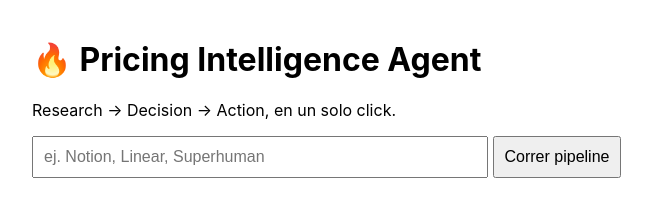
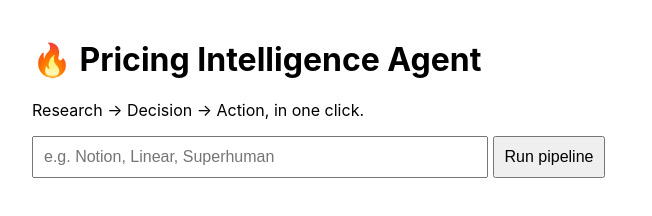
Before and after one commit to henrygr1004/pricing-agent, a website: page public/index.html in a window 1280 px wide. Shown: the whole page, without its empty margins (248-900 px from the left). Drawn offline with Linux system fonts and the light colour scheme.

Commit message:
translate UI to English

```diff
--- a/public/index.html
+++ b/public/index.html
@@ -1,5 +1,5 @@
 <!DOCTYPE html>
-<html lang="es">
+<html lang="en">
 <head>
 <meta charset="UTF-8" />
 <title>Pricing Agent Demo</title>
@@ -16,10 +16,10 @@
 </head>
 <body>
   <h1>🔥 Pricing Intelligence Agent</h1>
-  <p>Research → Decision → Action, en un solo click.</p>
-  <input id="product" placeholder="ej. Notion, Linear, Superhuman" />
-  <button onclick="run()">Correr pipeline</button>
-  <p id="loading">Corriendo pipeline...</p>
+  <p>Research → Decision → Action, in one click.</p>
+  <input id="product" placeholder="e.g. Notion, Linear, Superhuman" />
+  <button onclick="run()">Run pipeline</button>
+  <p id="loading">Running pipeline...</p>
   <div id="results"></div>
 
 <script>
```
